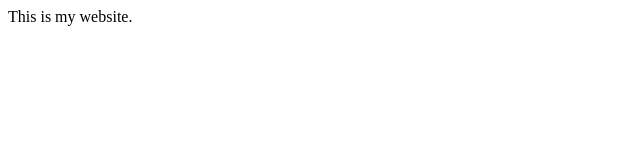
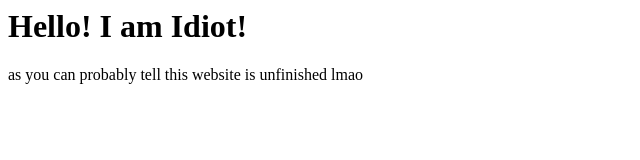
Before and after one commit to birdsaword/birdsaword.github.io, a plain HTML site: page index.html in a window 1280 px wide. Shown: the whole page, without its empty margins (0-640 px from the left). Drawn offline with Linux system fonts and the light colour scheme.

Commit message:
modified index.html

```diff
--- a/index.html
+++ b/index.html
@@ -1 +1,2 @@
-<p>This is my website.</p>
+<h1>Hello! I am Idiot!</h1>
+<p>as you can probably tell this website is unfinished lmao</p>
```
